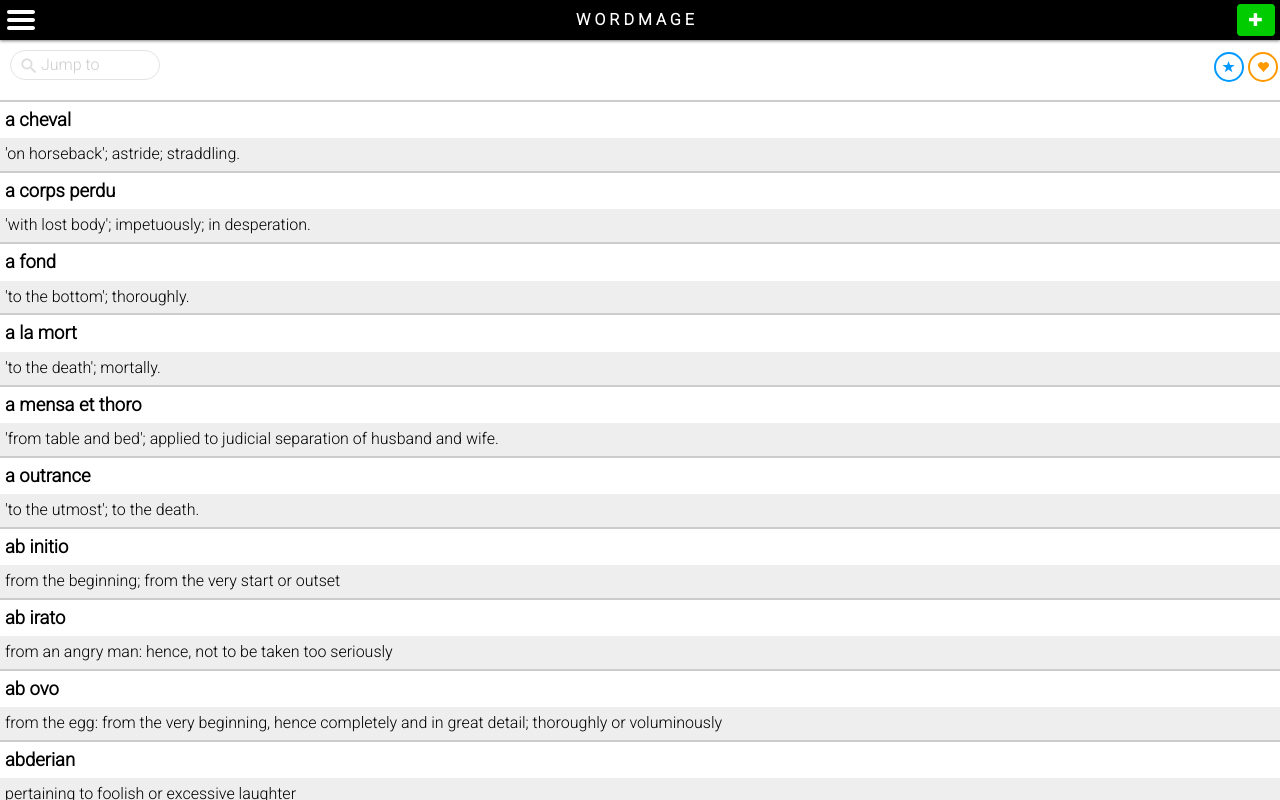
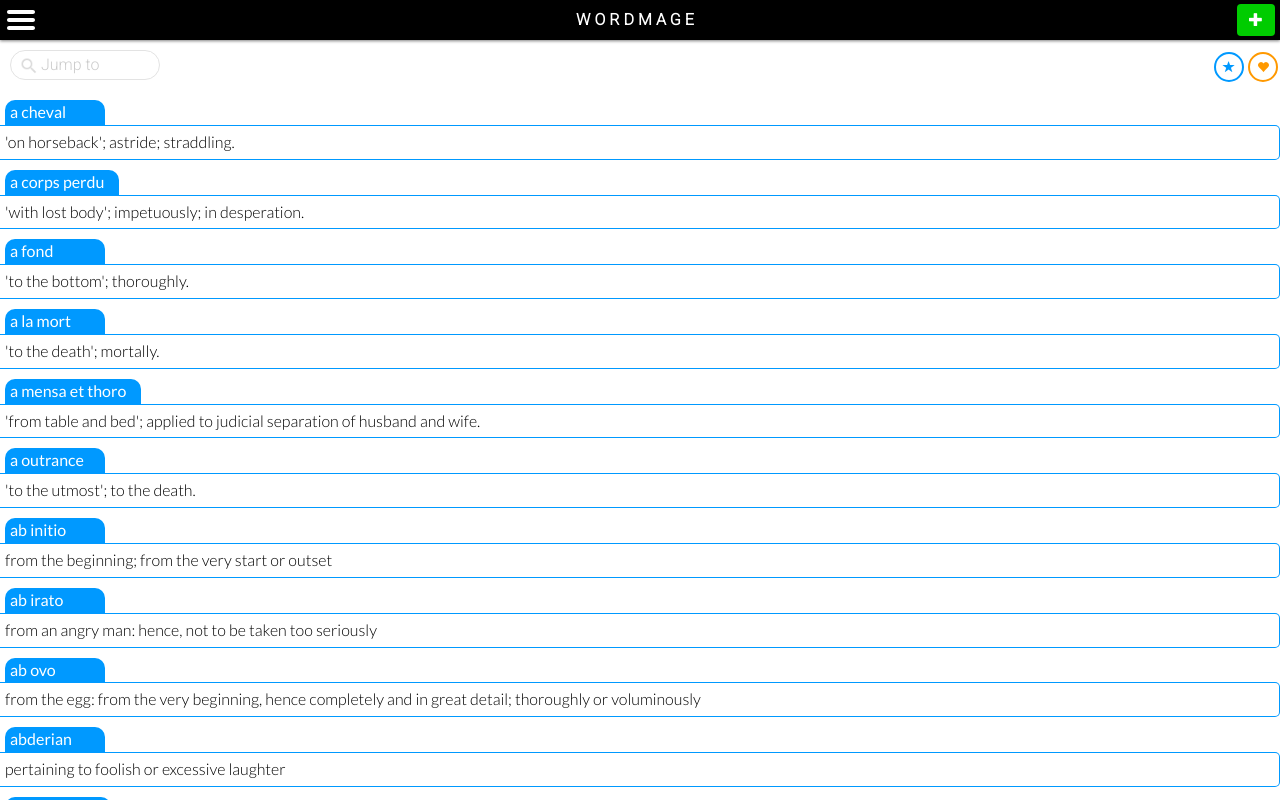
Before and after one commit to ricktoews/wordmage.app, a React (Create React App) app: page /browse/1 in a window 1280 px wide. Shown: the top 800 px of the page. Built offline with nearby package versions, Linux system fonts and the light colour scheme.

Commit message:
Begin refactor scroller / observer.

```diff
--- a/src/App.scss
+++ b/src/App.scss
@@ -461,3 +461,41 @@ body {
 .hide-section {
 	display: none;
 }
+
+.word-list-scroller {
+    position: relative;
+    top: 100px;
+}
+
+.word-item {
+    font-family: Lato;
+    display: flex;
+    flex-direction: row;
+    flex-wrap: wrap;
+    padding-bottom: 10px;
+    background-color: white;
+}
+
+.word-item-word {
+    min-width: 100px;
+    padding: 1px 15px 1px 5px;
+    margin-left: 5px;
+    color: white;
+    background-color: #09f;
+    border-radius: 10px 10px 0 0;
+}
+
+.word-item-def {
+    color: black;
+    font-weight: 200;
+}
+.word-item-def {
+    width: 100%;
+    padding: 5px;
+    color: black;
+    background-color: white;
+    border-top: 1px solid #09f;
+    border-right: 1px solid #09f;
+    border-bottom: 1px solid #09f;
+    border-radius: 0 5px 5px 0;
+}
--- a/src/components/BrowseWords.js
+++ b/src/components/BrowseWords.js
@@ -1,3 +1,4 @@
+import ReactDOM from 'react-dom';
 import { useEffect, useState, useRef } from 'react';
 import { withRouter } from 'react-router-dom';
 import WordItem from './WordItem';
@@ -8,31 +9,47 @@ const INFINITE_SCROLLING_OFF = 'hide-section';
 const listLength = 20;
 const listIncrement = 30;
 
+function makeWordEntry(wordObj) {
+	return (
+	  <div className="word-item">
+	    <div className="word-item-word">{wordObj.word}</div>
+	    <div className="word-item-def">{wordObj.def}</div>
+	  </div>
+	);
+}
+
 function BrowseWords(props) {
 	const fullWordObjList = WordsInterface.fullWordList();
 	const fullWordList = fullWordObjList.map(item => item.word);
-console.log('BrowseWords top');
 	const [ wordObjList, setWordObjList ] = useState(fullWordObjList);
 	const [ wordList, setWordList ] = useState(fullWordList);
 	const [ wordListSubset, setWordListSubset ] = useState([]);
 	const [ startingLetters, setStartingLetters ] = useState(props.match.params.start || '');
 	const [ browseMode, setBrowseMode ] = useState('built-in');
 	const [ listLoadClass, setListLoadClass ] = useState(INFINITE_SCROLLING_ON);
-	const listRef = useRef(null);
-	const loadingRef = useRef(null);
 
-	const myObserverCallback = (entries, observer) => {
-		var listStart = listRef.current.attributes.start;
-		listRef.current.attributes.end += listIncrement;
-		var listEnd = listRef.current.attributes.end;
-console.log('myObserverCallback browseMode', listRef.current.attributes.browseMode);
-		if (!listRef.current.attributes.browseMode || listRef.current.attributes.browseMode === 'built-in') {
-			entries.forEach(entry => {
-				if (entry.isIntersecting) {
-					var newSubset = wordList.slice(listStart, listEnd);
-					setWordListSubset(newSubset);
-				}
-			});
+	const scrollerRef = useRef(null);
+	const sentinelRef = useRef(null);
+console.log('BrowseWords top scrollerRef', scrollerRef.current);
+
+	function loadItems(quant) {
+		let counter = scrollerRef.current.attributes.counter;
+		for (let i = 0; i < quant; i++) {
+			let wordItem = fullWordObjList[counter++];
+			let item = document.createElement('div');
+			item.classList.add('word-item-container');
+			var wordEl = makeWordEntry(wordItem);
+			ReactDOM.render(wordEl, item);
+			scrollerRef.current.appendChild(item);
+		}
+		scrollerRef.current.attributes.counter = counter;
+	}
+
+	const myObserverCallback = (entries) => {
+		if (entries.some(entry => entry.isIntersecting)) {
+			loadItems(10);
+			scrollerRef.current.appendChild(sentinelRef.current);
+			loadItems(5);
 		}
 	};
 
@@ -48,11 +65,19 @@ console.log('myObserverCallback browseMode', listRef.current.attributes.browseMo
 			if (wordList[i].toLowerCase().localeCompare(startingLetters) >= 0) {
 				foundStart = true;
 				startingNdx = i;
-				listRef.current.attributes.start = startingNdx;
-				listRef.current.attributes.end = startingNdx + listLength;
+				scrollerRef.current.attributes.counter = startingNdx;
+//				scrollerRef.current.attributes.start = startingNdx;
+//				scrollerRef.current.attributes.end = startingNdx + listLength;
 			}
 		}
-		setWordListSubset(wordList.slice(startingNdx, startingNdx + listLength));
+console.log('builtInSubset startingLetters', startingLetters, 'counter', scrollerRef.current.attributes.counter);
+//		setWordListSubset(wordList.slice(startingNdx, startingNdx + listLength));
+		while (scrollerRef.current.firstChild) {
+			scrollerRef.current.removeChild(scrollerRef.current.firstChild);
+		}
+		loadItems(10);
+		scrollerRef.current.appendChild(sentinelRef.current);
+		loadItems(5);
 	}
 
 	// First step in updating word list on add / delete custom word.
@@ -69,8 +94,8 @@ console.log('myObserverCallback browseMode', listRef.current.attributes.browseMo
 	}, [wordList.length]);
 
 	useEffect(() => {
-		var intersectionObserver = new IntersectionObserver(myObserverCallback, { root: null, rootMargin: '0px', threshold: .1});
-		intersectionObserver.observe(loadingRef.current);
+		var intersectionObserver = new IntersectionObserver(myObserverCallback);
+		intersectionObserver.observe(sentinelRef.current);
 
 		return () => { console.log('disconnect observer'); intersectionObserver.disconnect(); }
 	}, []);
@@ -79,20 +104,6 @@ console.log('myObserverCallback browseMode', listRef.current.attributes.browseMo
 	useEffect(() => {
 		if (browseMode === 'built-in') {
 			builtInSubset();
-/*
-			var startingNdx = 0;
-			var foundStart = false;
-			for (let i = 0; i < wordList.length && !foundStart; i++) {
-				if (wordList[i].toLowerCase().localeCompare(startingLetters) >= 0) {
-					foundStart = true;
-					startingNdx = i;
-					listRef.current.attributes.start = startingNdx;
-					listRef.current.attributes.end = startingNdx + listLength;
-				}
-			}
-console.log('setWordListSubset', startingNdx);
-			setWordListSubset(wordList.slice(startingNdx, startingNdx + listLength));
-*/
 		}
 	}, [startingLetters, browseMode]);
 
@@ -130,13 +141,13 @@ console.log('setWordListSubset', startingNdx);
 			setWordListSubset(filteredWordList);
 			setBrowseMode('custom');
 			setListLoadClass(INFINITE_SCROLLING_OFF);
-			listRef.current.attributes.browseMode = 'custom';
+			scrollerRef.current.attributes.browseMode = 'custom';
 		} else {
 			setStartingLetters('');
 			setBrowseMode('built-in');
 			setListLoadClass(INFINITE_SCROLLING_ON);
 			props.history.push('/browse/');
-			listRef.current.attributes.browseMode = 'built-in';
+			scrollerRef.current.attributes.browseMode = 'built-in';
 		}
 	}
 
@@ -146,13 +157,13 @@ console.log('setWordListSubset', startingNdx);
 			setWordListSubset(filteredWordList);
 			setBrowseMode('spotlight');
 			setListLoadClass(INFINITE_SCROLLING_OFF);
-			listRef.current.attributes.browseMode = 'spotlight';
+			scrollerRef.current.attributes.browseMode = 'spotlight';
 		} else {
 			setStartingLetters('');
 			setBrowseMode('built-in');
 			setListLoadClass(INFINITE_SCROLLING_ON);
 			props.history.push('/browse/');
-			listRef.current.attributes.browseMode = 'built-in';
+			scrollerRef.current.attributes.browseMode = 'built-in';
 		}
 	}
 
@@ -170,18 +181,8 @@ console.log('setWordListSubset', startingNdx);
 	  </div>
 
 	  <div className="word-list-container">
-	    <div className="word-list-wrapper">
-	      <ul ref={listRef} className="word-list">
-	        { wordListSubset.map((word, ndx) => {
-	                return <WordItem key={ndx}
-	                                 word={word}
-	                                 toggleSpotlight={toggleSpotlight}
-	                                 popupConfirm={wordId => { props.popupConfirm(wordId) }}
-	                                 popupWordForm={wordId => { props.popupWordForm(wordId) }} />
-	        })}
-
-	        <li className={listLoadClass}><div ref={loadingRef} className="list-loading-marker"></div></li>
-	      </ul>
+	    <div className="word-list-scroller" ref={scrollerRef}>
+	      <div id="sentinel" ref={sentinelRef}></div>
 	    </div>
 	  </div>
 
```
